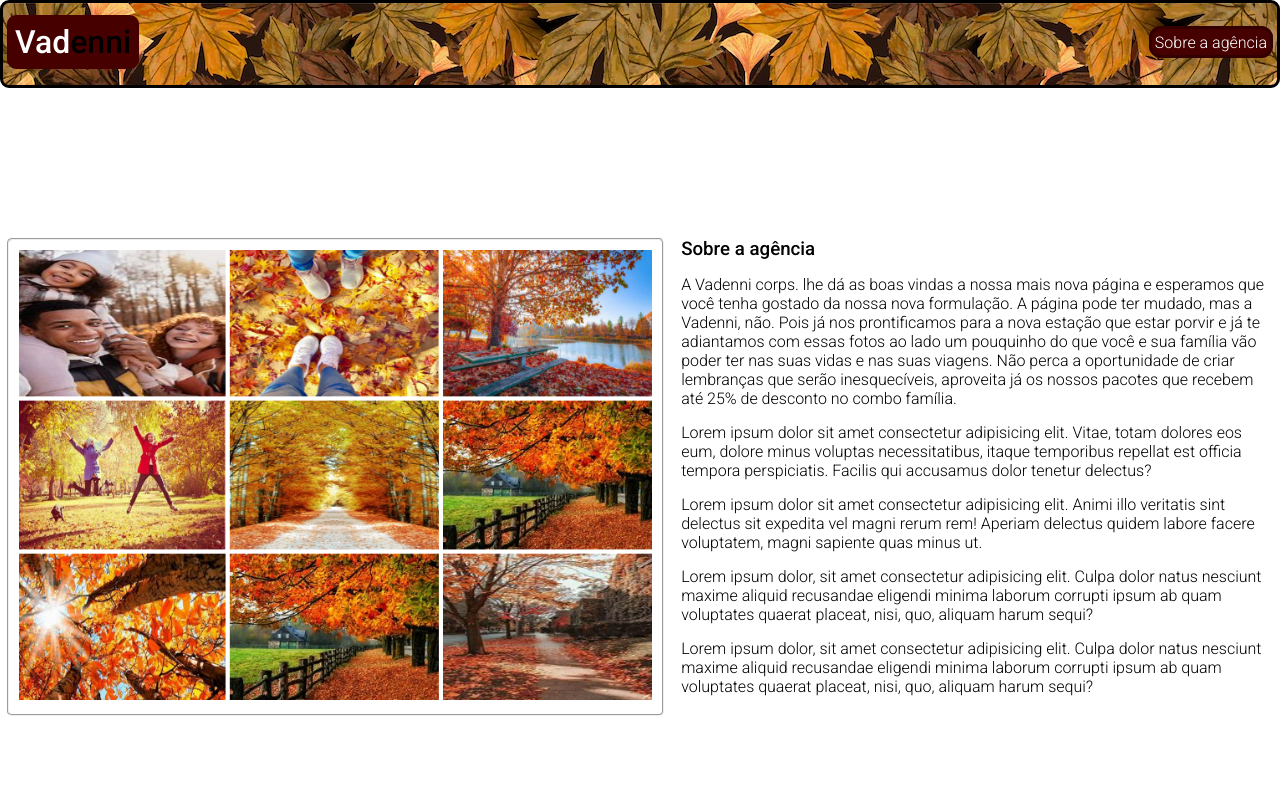
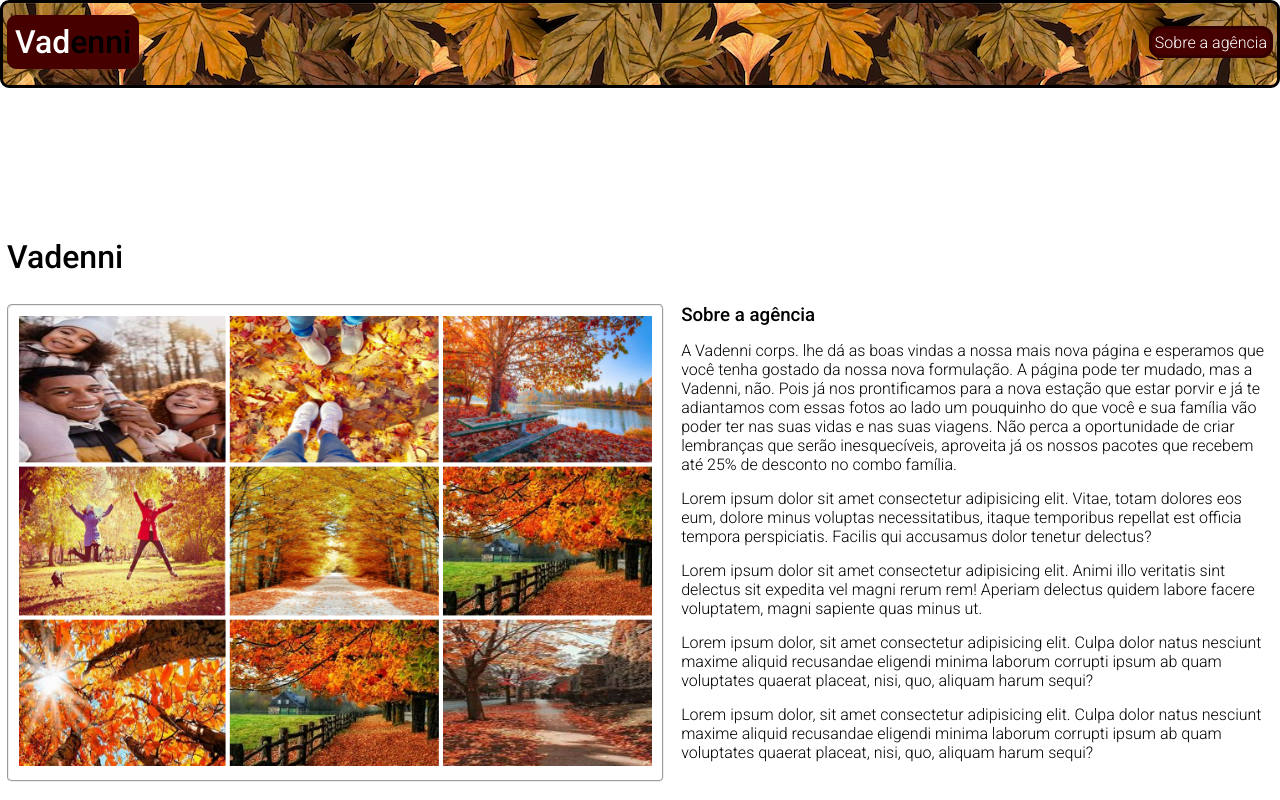
Before and after one commit to Fernandesu/Projeto_um, a plain HTML site: page index.html in a window 1280 px wide. Shown: the top 800 px of the page. Drawn offline with Linux system fonts and the light colour scheme.

Commit message:
chore: pequenas mudanças

```diff
--- a/index.html
+++ b/index.html
@@ -27,13 +27,15 @@
             </fieldset>-->
             <nav>
                 <ul>
-                    <li><a href="#">Sobre a agência</a></li>
+                    <li><a href="#sobre_a_loja">Sobre a agência</a></li>
                 </ul>
             </nav>
         </div>
     </header>
+
     <div class="container">
-        <section id="sobre_a_loja">
+        <h1 id ="sobre_a_loja">Vadenni</h1>
+        <section>
             <div class="articles">
                 <fieldset class="galeria">
                 <article class="galeria">
--- a/main.css
+++ b/main.css
@@ -183,3 +183,7 @@ footer p:last-of-type {
     margin-top: 67px;
     margin-left: 19px;
 }
+
+.container #sobre_a_loja{
+    margin-bottom: 28px;
+}
```
